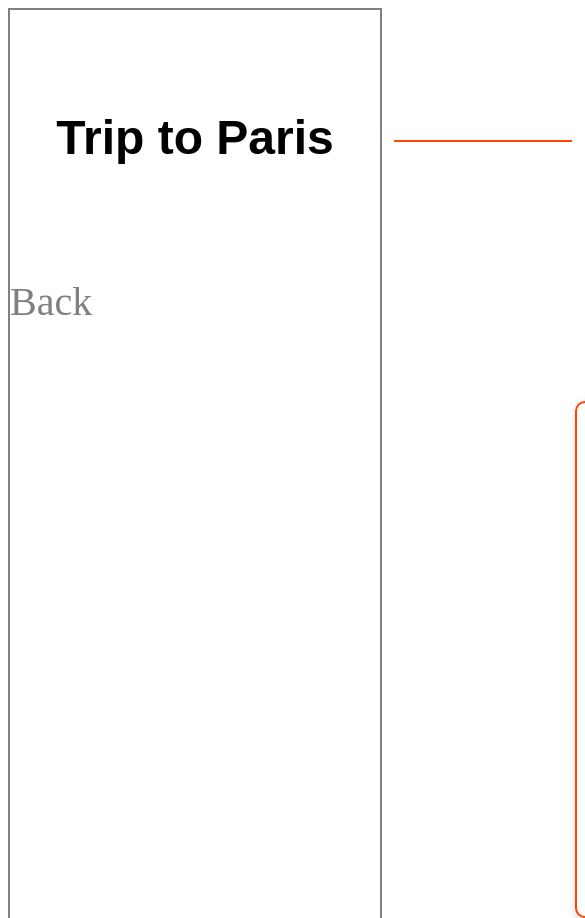
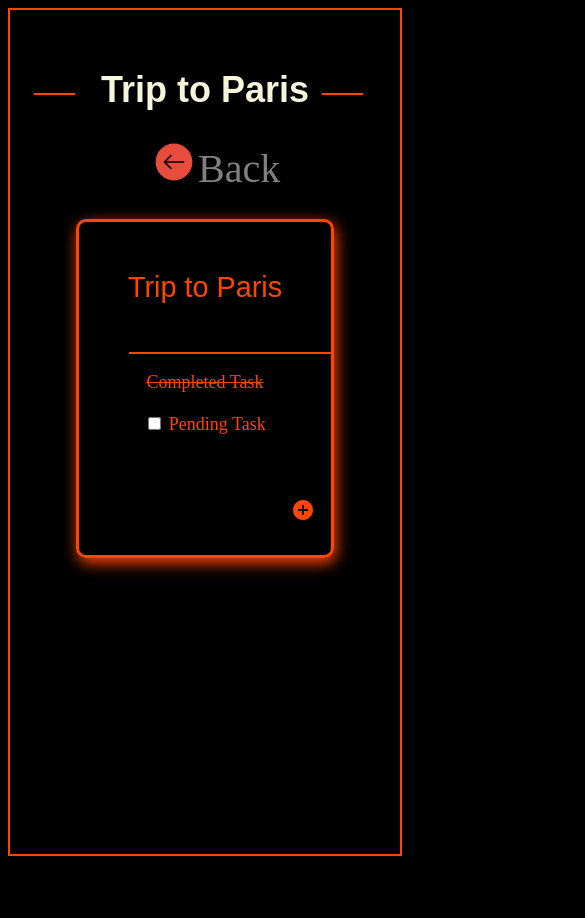
Before and after one commit to VipinGirjapure/ToDoListMob, a plain HTML site: page index_2.html in a window 390 px wide. Shown: the top 918 px of the page, 585 px wide, since content can reach past the window. After the commit the page ends 864 px from the top, so only its background shows below. Drawn offline with Linux system fonts and the light colour scheme.

Commit message:
Update index2.css

```diff
--- a/index2.css
+++ b/index2.css
@@ -1,5 +1,15 @@
 body{
     border: 2px solid gray;
+    width: 100vw;
+}
+@media (max-width: 450px){
+    body{
+        width: 100vw;
+        height: 100vh;
+        background-color: black;
+        border: 2px solid orangered;
+       margin-right: 0%;
+    }
 }
 .head1{
     margin-top: 100px;
@@ -7,7 +17,18 @@ body{
     font-size-adjust: inherit;
     font-family: Arial, Helvetica, sans-serif;
 
-text-align: center}
+text-align: center;
+}
+@media (max-width: 450px){
+    .head1{
+        color: beige;
+        margin-left: 0%;
+        font-size: large;
+        margin-top: 15%;
+        width: 100vw;
+    }
+}
+
 .hr1{     width: 11rem;
     margin: 1rem 1rem 1rem 24rem;
     position: relative;
@@ -15,6 +36,18 @@ text-align: center}
     border: 2px solid orangered;
     background-color:orangered;
     border-width: 1px;
+}
+@media (max-width: 450px){
+    .hr1{
+        width: 10%;
+        margin: 1px 1px 1px 24px;
+        border-width: 0rem;
+        border: 1px solid orangered;
+    background-color:orangered;
+    position: relative;
+   /* top: 0%; */
+   bottom: 2.6rem;
+    }
 }
 .hr2{     width: 11rem;
     /* height: 1rem; */
@@ -26,9 +59,27 @@ text-align: center}
     background-color:orangered;
     border-width: 1px;
 }
+@media (max-width: 450px){
+    .hr2{
+        width: 10%;
+        margin: 1px 1px 1px 24px;
+        border-width: 0rem;
+        border: 1px solid orangered;
+    background-color:orangered;
+    position: relative;
+    bottom: 2.8rem;
+    left: 18rem;
+    }
+}
 .arrw{
    margin-left: 40.125rem;
    margin-top: 0.0625rem;
+}
+@media (max-width: 450px){
+    .arrw{
+        margin-left: 9rem;
+   margin-top: 0.0625rem;
+    }
 }
 #back{font-size: 250%;
 
@@ -44,6 +95,20 @@ text-align: center;
 border-radius: 10px;
 box-shadow:8px 6px 15px grey;
 }
+@media (max-width: 450px){
+    .fitem1{
+        align-content: center;
+        border: 3px solid orangered;
+        padding: 1px;
+        margin: 7% 17% 7%;
+        font-size: large;
+        text-align: center;
+        border-radius: 10px;
+        box-shadow: 2px 5px 15px orangered;
+    }
+    }
+
+
 .or{
     color: orangered;
     font-size: 1.8rem;
@@ -51,6 +116,9 @@ box-shadow:8px 6px 15px grey;
     font-weight: lighter;
 }
 .or2{
+    color: orangered;
+}
+.input{
     color: orangered;
 }
 .material-icons{
@@ -68,7 +136,18 @@ a{
 .pline{
     position: relative;
     left: 14%;
-    width: 105%;}
+    width: 105%;
+}
+    @media (max-width: 450px){
+        .pline{
+            position: relative;
+    left: 10%;
+    width: 80%;
+
+    border: 1px solid orangered;
+
+        }
+    }
     #back{
         display: inline;
     }
```
